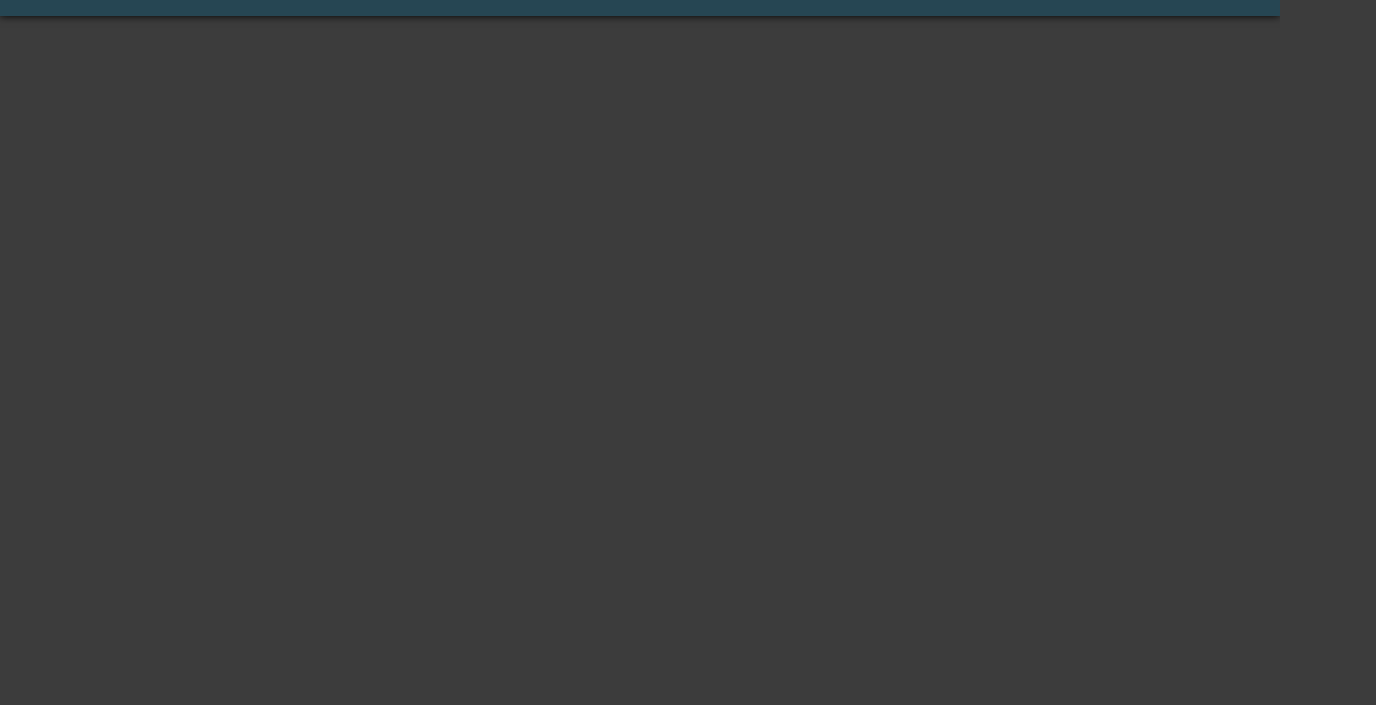
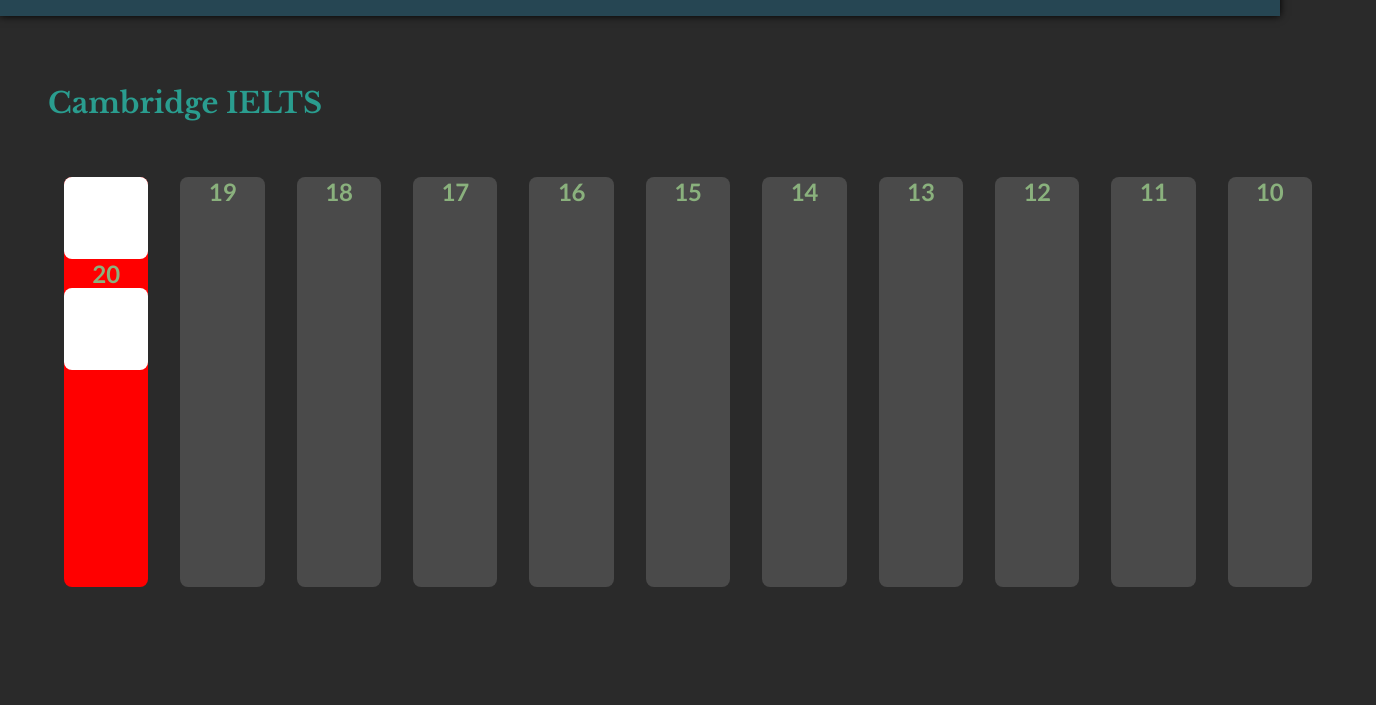
Before and after one commit to Nandex-G/BookStudy-Helper, a plain HTML site: page index.html in a window 1280 px wide. Shown: the part 95-800 px from the top of the page, 1376 px wide, since content can reach past the window. Drawn offline with nearby package versions, Linux system fonts and the light colour scheme.

Commit message:
Add the books section for testing

```diff
--- a/index.html
+++ b/index.html
@@ -9,8 +9,7 @@
 
     <link rel="preconnect" href="https://fonts.googleapis.com">
     <link rel="preconnect" href="https://fonts.gstatic.com" crossorigin>
-    <link href="https://fonts.googleapis.com/css2?family=Merriweather:ital,wght@0,300;0,400;0,700;0,900;1,300;1,400;1,700;1,900&display=swap" rel="stylesheet">
-    <link href="https://fonts.googleapis.com/css2?family=Cinzel:wght@400..900&display=swap" rel="stylesheet">
+    <link href="https://fonts.googleapis.com/css2?family=Cinzel:wght@400..900&family=Lato:ital,wght@0,100;0,300;0,400;0,700;0,900;1,100;1,300;1,400;1,700;1,900&family=Libre+Baskerville:ital,wght@0,400;0,700;1,400&display=swap" rel="stylesheet">
 
     <!-- CSS -->
     <link rel="stylesheet" href="styles.css">
@@ -40,9 +39,31 @@
                     <li>Tests</li>
                     <li>Words And Phrases</li>
                 </ul>
-
             </div>
         </div>
     </header>
+    <main>
+        <div class="books_cambridge">
+            <span class="books_cambridge-title">Cambridge IELTS</span>
+            <div class="books_cambridge-books">
+                <span style="background-color: red;" class="cam20">
+                    <div></div>
+                        20
+                    <div></div>
+                </span>
+                <span class="cam19">19</span>
+                <span class="cam18">18</span>
+                <span class="cam17">17</span>
+                <span class="cam16">16</span>
+                <span class="cam15">15</span>
+                <span class="cam14">14</span>
+                <span class="cam13">13</span>
+                <span class="cam12">12</span>
+                <span class="cam11">11</span>
+                <span class="cam10">10</span>
+            </div>
+        </main>
+        </div>
+
 </body>
 </html>
--- a/styles.css
+++ b/styles.css
@@ -1,8 +1,8 @@
 body {
     margin: 0;
     height: 100vh;
-    font-family: sans-serif;
-    background-color: #3C3C3C;
+    font-family: 'Libre Baskerville';
+    background-color: #2A2A2A ;
 
     z-index: 1;
     position: relative;
@@ -81,7 +81,6 @@ header div {
 }
 .headerLinksItems li {
     margin: .8rem 0;
-    font-family: 'Merriweather';
     font-weight: 600;
     color: #F4EDE4;
     cursor: pointer;
@@ -102,3 +101,65 @@ header div {
     /* fill: #5f6368; */
     transform: rotateZ(90deg);
 }
+
+/* Main */
+
+main {
+    display: flex;
+    align-items: center;
+    height: 80%;
+}
+
+/* Books Section */
+
+.books_cambridge {
+    width: 100%;
+    display: flex;
+    flex-direction: column;
+    padding: 0 3rem;
+}
+
+.books_cambridge-title {
+    margin-bottom: 1.5rem;
+    font-size: 1.8rem;
+    font-weight: bold;
+    color: #2A9D8F ;
+}
+
+.books_cambridge-books {
+    margin-top: 2rem;
+    width: 100%;
+    display: flex;
+    justify-content: space-between;
+    align-items: center;
+
+}
+.books_cambridge-books span {
+    color:#8AB17D  ;
+    background-color: #4A4A4A;
+    height: 410px;
+    width: 90px;
+    margin: 0 1rem;
+    border-radius: .5rem;
+    text-align: center;
+    font-family: 'Lato', sans-serif;
+    font-weight: 700;
+    font-size: 1.5rem;
+    cursor: pointer;
+
+    display: flex;
+    flex-direction: column;
+
+    transition: scale .5s ,width .5s;
+}
+.books_cambridge-books span:hover {
+    scale: 1.2;
+    width: 200px;
+}
+
+.books_cambridge-books span div {
+    background-color: white;
+    border-radius: inherit;
+    width: 100%;
+    height: 20%;
+}
```
